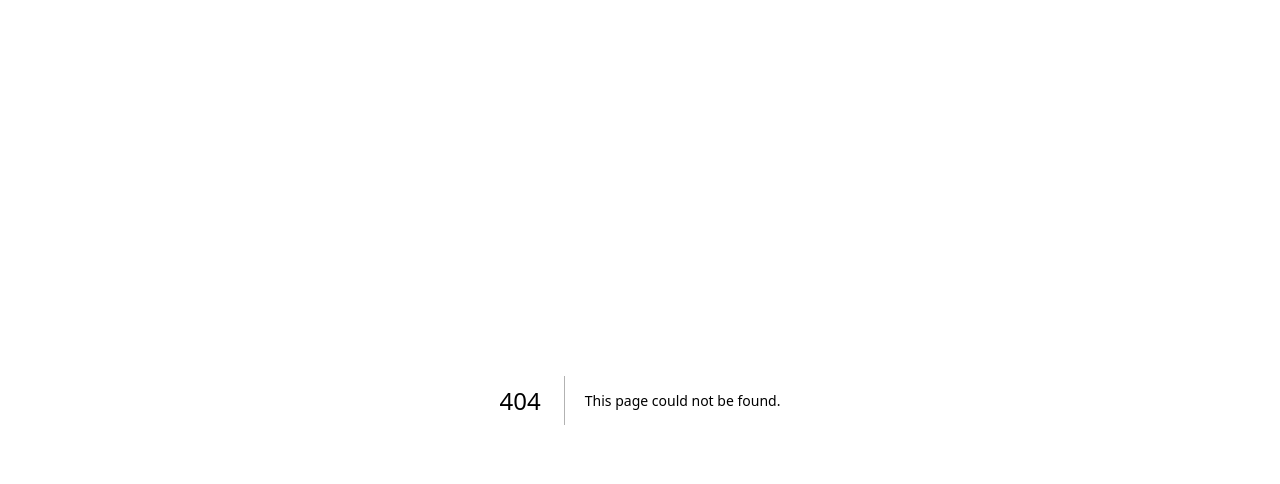
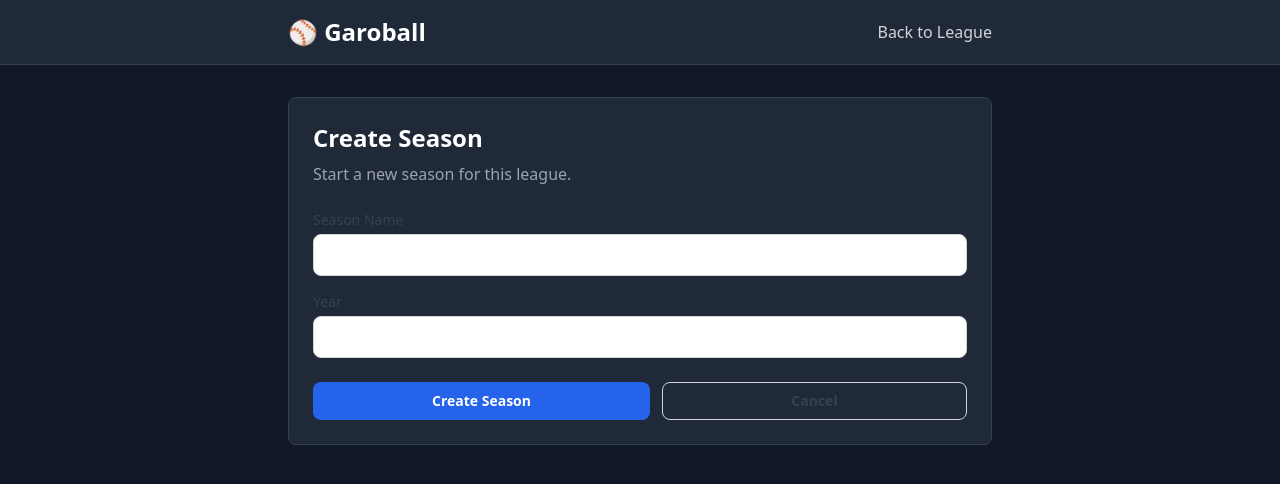
Before and after one commit to arbiter1170/Garoball, a Next.js app in the folder startomatic/: page /leagues/1/seasons/new in a window 1280 px wide. Before the commit this address had no page. Shown: the top 484 px of the page. Built offline with nearby package versions, Linux system fonts and the light colour scheme.

Commit message:
Add season creation page

```diff
--- /dev/null
+++ b/startomatic/app/api/leagues/[id]/seasons/route.ts
@@ -0,0 +1,73 @@
+import { NextRequest, NextResponse } from 'next/server'
+import { createClient } from '@/lib/supabase/server'
+
+// POST /api/leagues/[id]/seasons - Create a season (commissioner only)
+export async function POST(
+  request: NextRequest,
+  { params }: { params: Promise<{ id: string }> }
+) {
+  try {
+    const { id: leagueId } = await params
+    const supabase = await createClient()
+
+    const { data: { user }, error: authError } = await supabase.auth.getUser()
+    if (authError || !user) {
+      return NextResponse.json({ error: 'Unauthorized' }, { status: 401 })
+    }
+
+    const { data: league, error: leagueError } = await supabase
+      .from('leagues')
+      .select('id, commissioner_id')
+      .eq('id', leagueId)
+      .single()
+
+    if (leagueError || !league) {
+      return NextResponse.json({ error: 'League not found' }, { status: 404 })
+    }
+
+    if (league.commissioner_id !== user.id) {
+      return NextResponse.json({ error: 'Forbidden' }, { status: 403 })
+    }
+
+    const body = await request.json().catch(() => ({}))
+    const name = typeof body?.name === 'string' ? body.name.trim() : ''
+    const year = Number(body?.year)
+
+    if (!name) {
+      return NextResponse.json({ error: 'Season name is required' }, { status: 400 })
+    }
+
+    if (!Number.isFinite(year) || year < 1871 || year > 2100) {
+      return NextResponse.json({ error: 'Season year is invalid' }, { status: 400 })
+    }
+
+    // Keep it simple: creating a season makes it active.
+    // Best-effort: mark any existing active seasons as completed.
+    await supabase
+      .from('seasons')
+      .update({ status: 'completed', updated_at: new Date().toISOString() })
+      .eq('league_id', leagueId)
+      .eq('status', 'active')
+
+    const { data: season, error: seasonError } = await supabase
+      .from('seasons')
+      .insert({
+        league_id: leagueId,
+        name,
+        year,
+        status: 'active',
+        updated_at: new Date().toISOString(),
+      })
+      .select()
+      .single()
+
+    if (seasonError) {
+      return NextResponse.json({ error: seasonError.message }, { status: 500 })
+    }
+
+    return NextResponse.json({ season })
+  } catch (error) {
+    console.error('Error creating season:', error)
+    return NextResponse.json({ error: 'Internal server error' }, { status: 500 })
+  }
+}
--- /dev/null
+++ b/startomatic/app/leagues/[id]/seasons/new/page.tsx
@@ -0,0 +1,109 @@
+'use client'
+
+import { useMemo, useState } from 'react'
+import Link from 'next/link'
+import { useParams, useRouter } from 'next/navigation'
+import { Button } from '@/components/ui/Button'
+import { Input } from '@/components/ui/Input'
+
+export default function NewSeasonPage() {
+  const params = useParams()
+  const router = useRouter()
+  const leagueId = params.id as string
+
+  const defaultYear = useMemo(() => new Date().getFullYear(), [])
+
+  const [name, setName] = useState(`${defaultYear} Season`)
+  const [year, setYear] = useState(String(defaultYear))
+  const [submitting, setSubmitting] = useState(false)
+  const [error, setError] = useState<string | null>(null)
+
+  const onSubmit = async (e: React.FormEvent) => {
+    e.preventDefault()
+    if (!leagueId) return
+
+    setSubmitting(true)
+    setError(null)
+
+    try {
+      const res = await fetch(`/api/leagues/${leagueId}/seasons`, {
+        method: 'POST',
+        headers: { 'Content-Type': 'application/json' },
+        body: JSON.stringify({
+          name,
+          year: Number(year),
+        }),
+      })
+
+      const data = await res.json().catch(() => ({}))
+      if (!res.ok) throw new Error(data?.error || 'Failed to create season')
+
+      router.push(`/leagues/${leagueId}`)
+      router.refresh()
+    } catch (err) {
+      setError(err instanceof Error ? err.message : 'Failed to create season')
+    } finally {
+      setSubmitting(false)
+    }
+  }
+
+  return (
+    <div className="min-h-screen bg-gray-900 text-white">
+      <header className="bg-gray-800 border-b border-gray-700">
+        <div className="max-w-3xl mx-auto px-4 sm:px-6 lg:px-8 py-4 flex justify-between items-center">
+          <Link href="/dashboard" className="text-2xl font-bold">
+            ⚾ Garoball
+          </Link>
+          <nav className="flex items-center space-x-4">
+            <Link href={`/leagues/${leagueId}`} className="text-gray-300 hover:text-white">
+              Back to League
+            </Link>
+          </nav>
+        </div>
+      </header>
+
+      <main className="max-w-3xl mx-auto px-4 sm:px-6 lg:px-8 py-8">
+        <div className="bg-gray-800 rounded-lg p-6 border border-gray-700">
+          <h1 className="text-2xl font-bold mb-2">Create Season</h1>
+          <p className="text-gray-400 mb-6">Start a new season for this league.</p>
+
+          <form onSubmit={onSubmit} className="space-y-4">
+            <Input
+              id="season-name"
+              label="Season Name"
+              value={name}
+              onChange={(e) => setName(e.target.value)}
+              placeholder="2025 Season"
+            />
+
+            <Input
+              id="season-year"
+              label="Year"
+              value={year}
+              onChange={(e) => setYear(e.target.value)}
+              inputMode="numeric"
+              placeholder="2025"
+            />
+
+            {error && (
+              <div className="text-sm text-red-300 bg-red-900/20 border border-red-800 rounded p-3">
+                {error}
+              </div>
+            )}
+
+            <div className="flex gap-3 pt-2">
+              <Button type="submit" disabled={submitting} className="flex-1">
+                {submitting ? 'Creating…' : 'Create Season'}
+              </Button>
+              <Link href={`/leagues/${leagueId}`} className="flex-1">
+                <Button type="button" variant="outline" className="w-full">
+                  Cancel
+                </Button>
+              </Link>
+            </div>
+          </form>
+        </div>
+      </main>
+    </div>
+  )
+}
```
